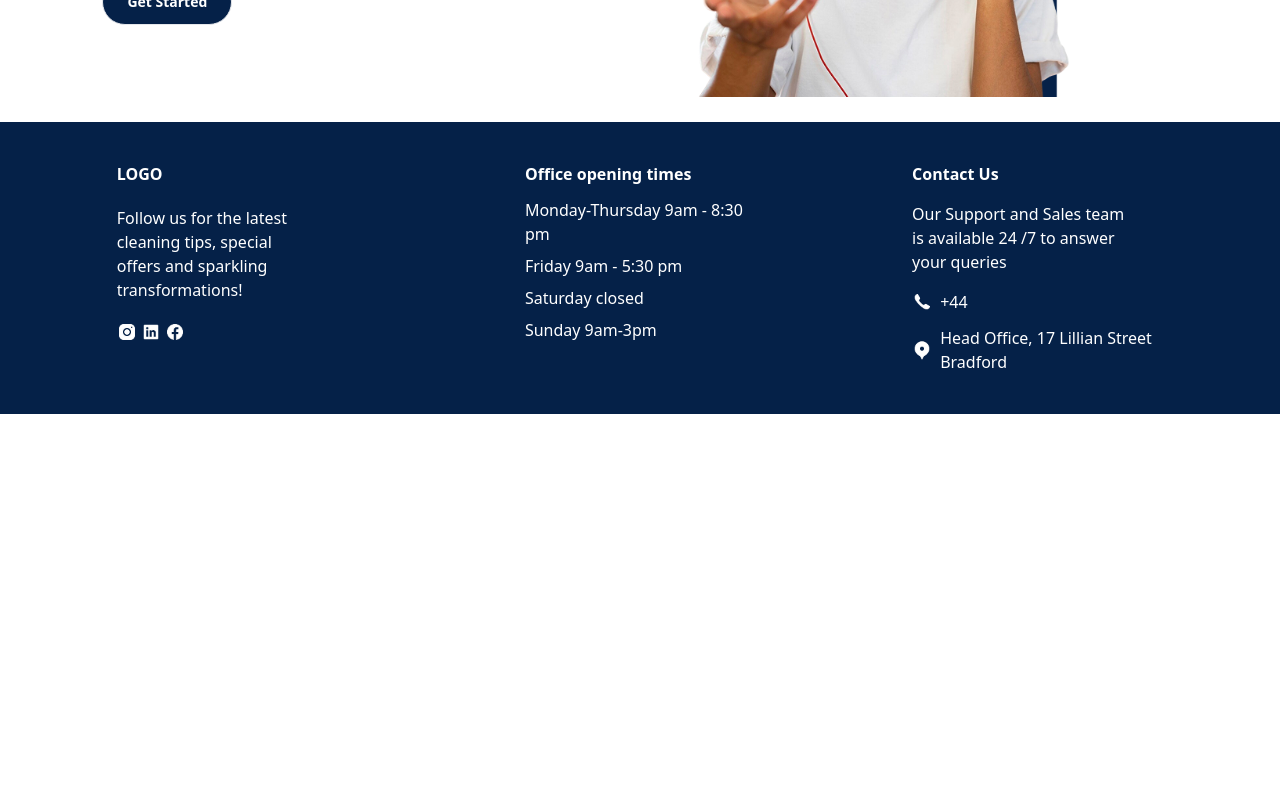
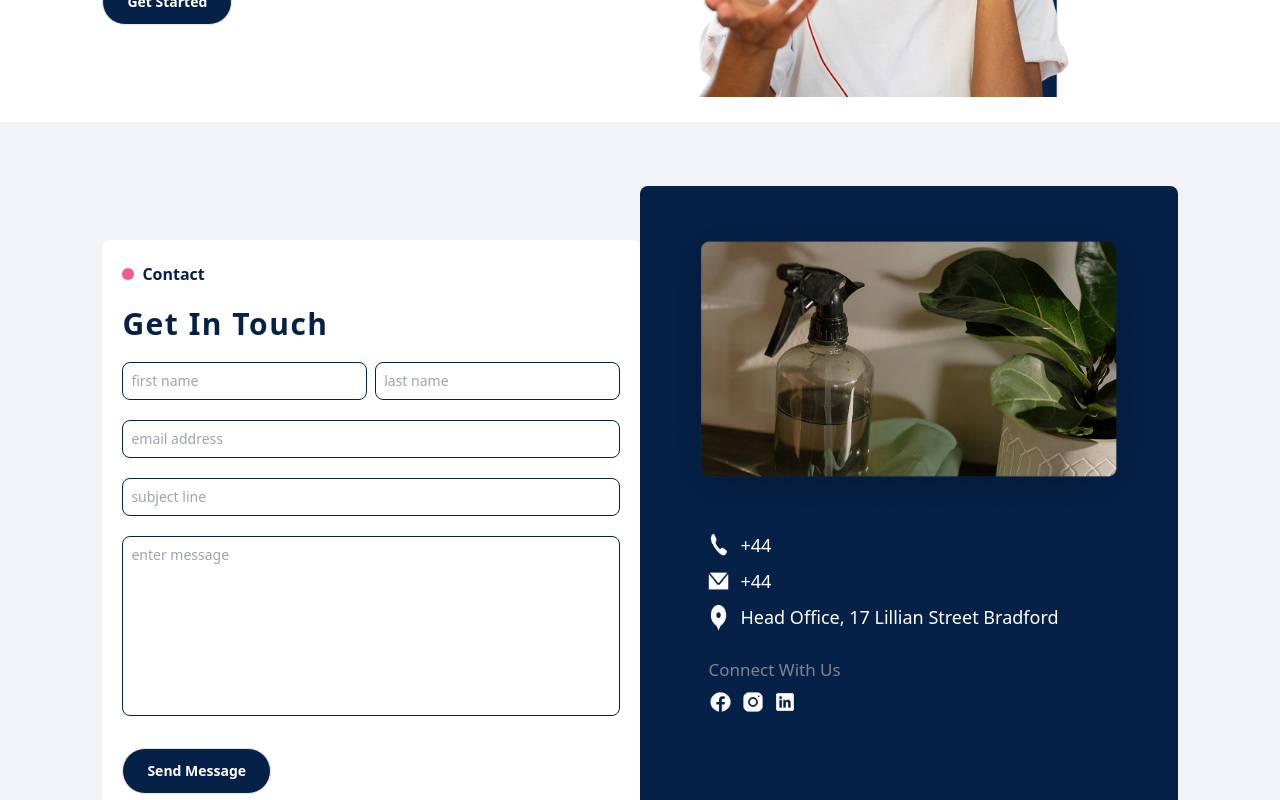
Before and after one commit to DerrickDeshoe/SpickyClean, a Next.js app: page /Contact in a window 1280 px wide. Shown: the part 460-1260 px from the top of the page. Before the commit the page ends 874 px from the top, so only its background shows below. Built offline with nearby package versions, Linux system fonts and the light colour scheme.

Commit message:
Scrubs And Rugs Contact Update

```diff
--- a/app/Contact/page.tsx
+++ b/app/Contact/page.tsx
@@ -1,6 +1,15 @@
 import React from "react";
 import LandingComponent from "../Components/LandingComponent";
 import ContactImage from "../../public/images/ContactImage.png";
+import SanitizerImage from "../../public/images/sanitizerImage.png";
+import Image from "next/image";
+import Contact1 from "../../public/images/Phone.png";
+import Contact2 from "../../public/images/Email.png";
+import Contact3 from "../../public/images/Location.png";
+import Contact4 from "../../public/images/Facebook.png";
+import Contact5 from "../../public/images/Instagram.png";
+import Contact6 from "../../public/images/LinkedIn.png";
+import Link from "next/link";
 
 const page = () => {
   return (
@@ -17,6 +26,103 @@ const page = () => {
           buttonText="Get Started"
         />
       </div>
+
+      <div className="bg-light px-[8%] flex flex-wrap-reverse py-[5%]">
+        <div className="py-[5%] lg:w-[50%]">
+          <div className=" flex flex-col space-y-5 bg-white p-5 rounded-lg">
+            <div className="relative flex space-x-5">
+              <span className="absolute top-2 w-3 h-3 bg-[#F1598F] rounded-full z-10"></span>
+              <p className="relative font-semibold pt-[2px] text-spickyBlue">
+                Contact
+              </p>
+            </div>
+            <h2 className="text-spickyBlue font-bold tracking-wider lg:text-3xl">
+              Get In Touch
+            </h2>
+            <div className="flex space-x-2">
+              <input
+                type="text"
+                placeholder="first name"
+                className="border border-spickyBlue rounded-lg p-2 text-xs lg:text-sm text-black outline-none w-[50%]"
+              />
+              <input
+                type="text"
+                placeholder="last name"
+                className="border border-spickyBlue rounded-lg p-2 text-xs lg:text-sm  text-black outline-none w-[50%]"
+              />
+            </div>
+            <input
+              type="text"
+              placeholder="email address"
+              className="border border-spickyBlue rounded-lg p-2 pr-[113px] text-xs lg:text-sm text-black outline-none"
+            />
+
+            <input
+              type="text"
+              placeholder="subject line"
+              className="border border-spickyBlue rounded-lg p-2 pr-[113px] text-xs lg:text-sm text-black outline-none"
+            />
+            <input
+              type="text"
+              placeholder="enter message"
+              className="border border-spickyBlue rounded-lg p-2 pb-[100px] pr-[113px] md:pb-[150px] text-xs lg:text-sm text-black outline-none"
+            />
+            <div className="lg:pt-3">
+              <button className="py-2 lg:py-3 rounded-3xl px-4 lg:px-6 font-semibold text-xs lg:text-sm border bg-spickyBlue text-white transition-all duration-1550 transform hover:bg-[#F1598F] hover:scale-105 active:bg-[#F1598F] active:scale-95 ">
+                Send Message
+              </button>
+            </div>
+          </div>
+        </div>
+
+        <div className="bg-spickyBlue p-3 flex flex-col lg:w-[50%] text-white rounded-lg">
+          <Image src={SanitizerImage} alt="image" />
+          <div className="flex flex-col space-y-[5%]">
+            <div className="flex flex-col lg:px-[11%] space-y-[2%]">
+              <div className="flex space-x-3">
+                <Image
+                  src={Contact1}
+                  alt="image"
+                  className="w-[5%] lg:w-[5%]"
+                />
+                <p className="text-sm lg:text-lg">+44</p>
+              </div>
+              <div className="flex space-x-3">
+                <Image
+                  src={Contact2}
+                  alt="image"
+                  className="w-[5%] lg:w-[5%]"
+                />
+                <p className="text-sm lg:text-lg">+44</p>
+              </div>
+              <div className="flex space-x-3">
+                <Image
+                  src={Contact3}
+                  alt="image"
+                  className="w-[5%] lg:w-[5%]"
+                />
+                <p className="text-sm lg:text-lg">
+                  Head Office, 17 Lillian Street Bradford
+                </p>
+              </div>
+            </div>
+            <div className="lg:px-[11%] flex flex-col space-y-[2%]">
+              <h4 className="lg:text-[17px] text-darkGray">Connect With Us</h4>
+              <div className="flex space-x-2">
+                <Link href="#" className="w-[6%]">
+                  <Image src={Contact4} alt="image" />
+                </Link>
+                <Link href="#" className="w-[6%]">
+                  <Image src={Contact5} alt="image" />
+                </Link>
+                <Link href="#" className="w-[6%]">
+                  <Image src={Contact6} alt="image" />
+                </Link>
+              </div>
+            </div>
+          </div>
+        </div>
+      </div>
     </div>
   );
 };
```
Also changed, not shown: public/images/sanitizerImage.png (added).
